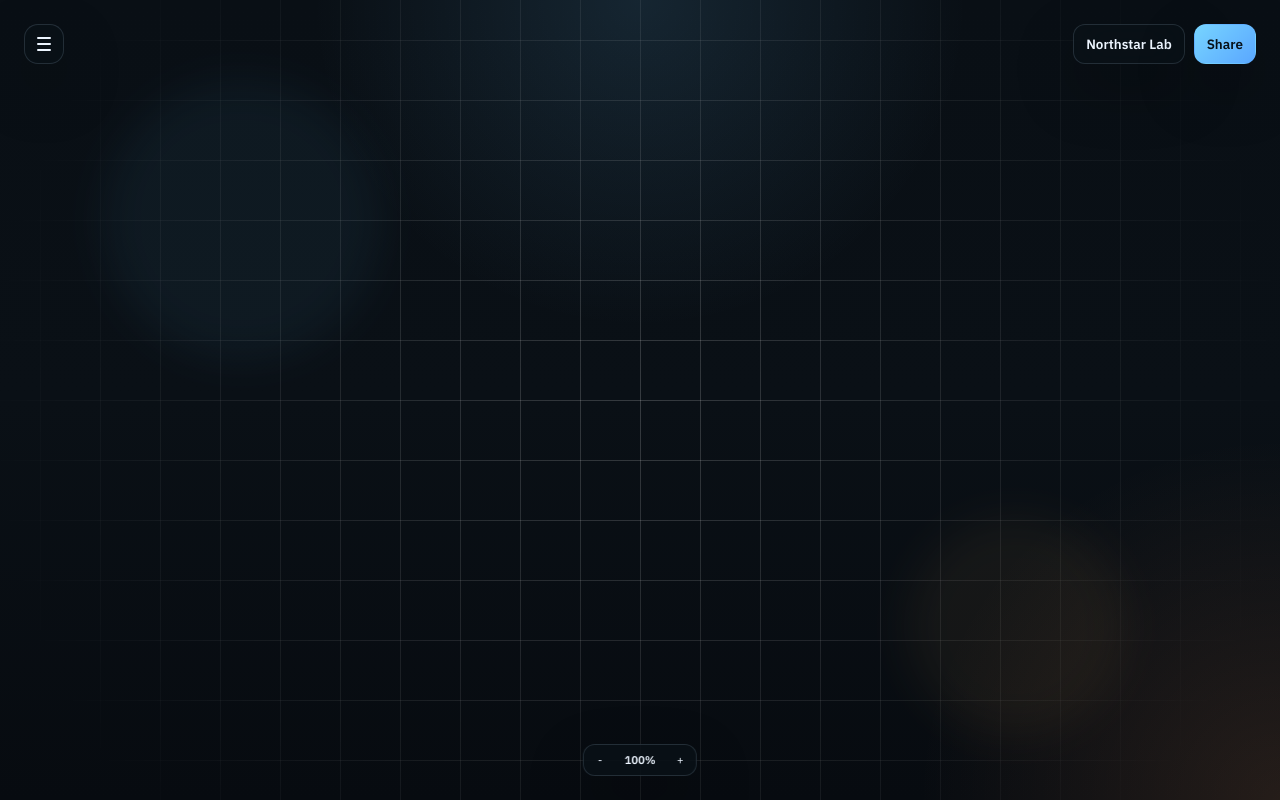
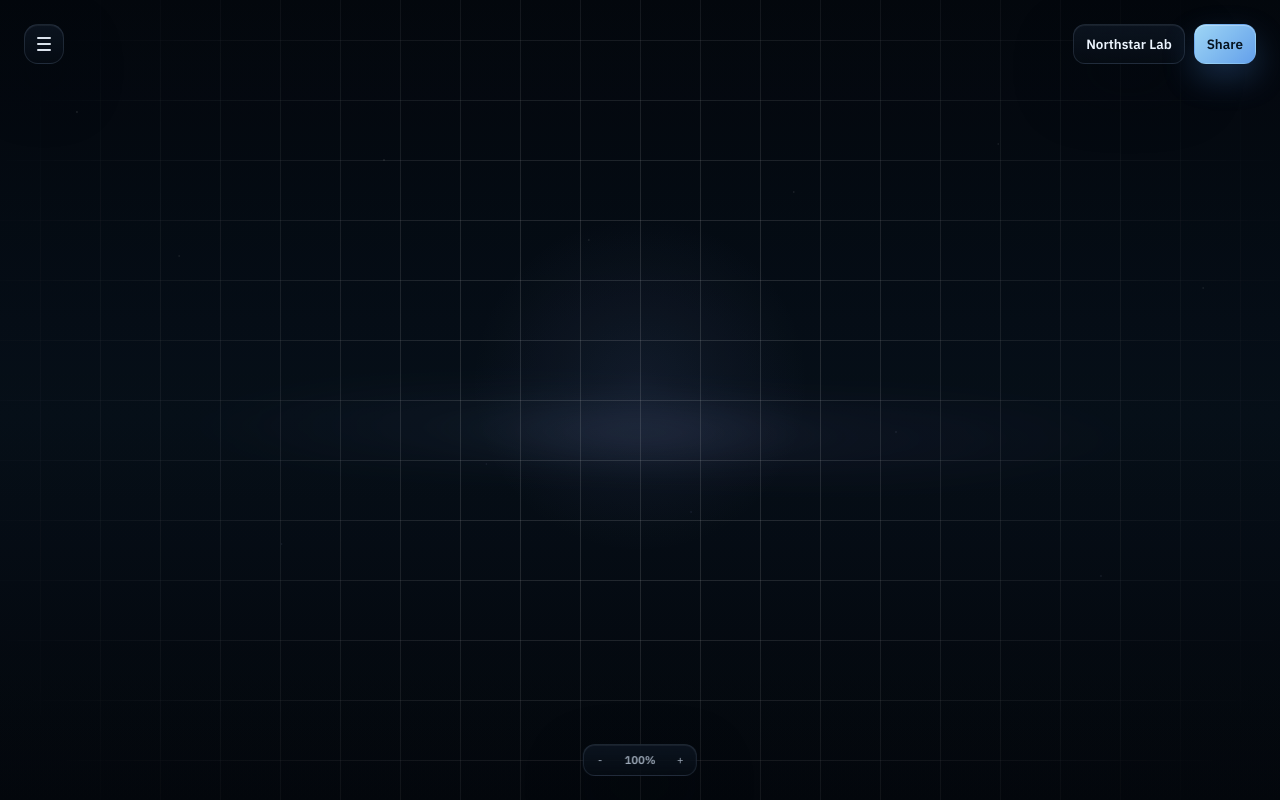
Before and after one commit to abobneil/codex-workspaces, a React (Vite) app: page / in a window 1280 px wide. Built offline with nearby package versions, Linux system fonts and the light colour scheme.

Commit message:
Refine canvas styling and add style guide

```diff
--- a/src/styles.css
+++ b/src/styles.css
@@ -8,7 +8,24 @@
   -moz-osx-font-smoothing: grayscale;
 
   --text: #edf5ff;
-  --text-soft: rgba(221, 235, 247, 0.74);
+  --text-soft: rgba(212, 226, 242, 0.72);
+  --text-dim: rgba(175, 194, 216, 0.52);
+  --surface-strong: rgba(10, 18, 28, 0.9);
+  --surface-raised: rgba(8, 14, 22, 0.74);
+  --surface-muted: rgba(255, 255, 255, 0.035);
+  --surface-hover: rgba(123, 165, 221, 0.1);
+  --surface-active: rgba(126, 176, 255, 0.16);
+  --border-soft: rgba(170, 199, 230, 0.14);
+  --border-strong: rgba(182, 212, 246, 0.26);
+  --highlight-inner: inset 0 1px 0 rgba(255, 255, 255, 0.06);
+  --shadow-float: 0 24px 60px rgba(2, 7, 14, 0.36);
+  --shadow-glow: 0 0 0 1px rgba(140, 182, 255, 0.12), 0 18px 44px rgba(4, 10, 20, 0.34);
+  --accent-ice-1: #a4deff;
+  --accent-ice-2: #6caefe;
+  --accent-indigo: #9e98ff;
+  --accent-glow: rgba(121, 174, 255, 0.28);
+  --danger-1: #efb29f;
+  --danger-2: #c86e6c;
   --font-body: 'IBM Plex Sans', 'Segoe UI', sans-serif;
   --font-heading: 'Space Grotesk', 'Segoe UI', sans-serif;
 }
@@ -33,7 +50,7 @@ body {
   overscroll-behavior: none;
   font-family: var(--font-body);
   color: var(--text);
-  background: #070c11;
+  background: #03070d;
 }
 
 a {
@@ -50,6 +67,25 @@ textarea {
 
 button {
   cursor: pointer;
+  transition:
+    transform 160ms ease,
+    background-color 160ms ease,
+    border-color 160ms ease,
+    box-shadow 180ms ease,
+    color 160ms ease,
+    opacity 160ms ease;
+}
+
+button:disabled {
+  cursor: not-allowed;
+}
+
+button:focus-visible,
+input:focus-visible {
+  outline: none;
+  box-shadow:
+    0 0 0 1px rgba(5, 10, 18, 0.92),
+    0 0 0 3px rgba(122, 173, 255, 0.36);
 }
 
 #root {
@@ -62,36 +98,46 @@ button {
   height: 100svh;
   overflow: hidden;
   background:
-    radial-gradient(circle at top, rgba(112, 200, 255, 0.12), transparent 32%),
-    radial-gradient(circle at bottom right, rgba(255, 157, 92, 0.12), transparent 24%),
-    linear-gradient(180deg, #090f15 0%, #0a1016 50%, #070b10 100%);
+    radial-gradient(circle at 50% 48%, rgba(112, 132, 196, 0.12), transparent 22%),
+    linear-gradient(180deg, #03070d 0%, #07101a 52%, #04070c 100%);
 }
 
 .infinite-canvas-page::before,
 .infinite-canvas-page::after {
   content: '';
   position: absolute;
-  inset: auto;
+  inset: 0;
   pointer-events: none;
-  border-radius: 999px;
-  filter: blur(22px);
-  opacity: 0.7;
+  z-index: 0;
 }
 
 .infinite-canvas-page::before {
-  top: 10%;
-  left: 8%;
-  width: 280px;
-  height: 280px;
-  background: rgba(103, 199, 255, 0.08);
+  inset: -10%;
+  background:
+    radial-gradient(ellipse at 50% 50%, rgba(171, 185, 255, 0.15), transparent 18%),
+    radial-gradient(ellipse at 40% 48%, rgba(123, 163, 214, 0.08), transparent 24%),
+    radial-gradient(ellipse at 62% 52%, rgba(148, 135, 218, 0.08), transparent 24%);
+  filter: blur(44px);
+  opacity: 0.72;
+  transform: scaleY(0.34) translateY(10%);
 }
 
 .infinite-canvas-page::after {
-  right: 12%;
-  bottom: 8%;
-  width: 220px;
-  height: 220px;
-  background: rgba(255, 184, 108, 0.08);
+  background:
+    radial-gradient(circle at 6% 14%, rgba(255, 255, 255, 0.18) 0 0.8px, transparent 1.2px),
+    radial-gradient(circle at 14% 32%, rgba(255, 255, 255, 0.14) 0 0.7px, transparent 1.1px),
+    radial-gradient(circle at 22% 68%, rgba(184, 198, 255, 0.16) 0 0.7px, transparent 1.1px),
+    radial-gradient(circle at 30% 20%, rgba(255, 255, 255, 0.16) 0 0.8px, transparent 1.2px),
+    radial-gradient(circle at 38% 58%, rgba(198, 213, 255, 0.14) 0 0.7px, transparent 1.1px),
+    radial-gradient(circle at 46% 30%, rgba(255, 255, 255, 0.16) 0 0.7px, transparent 1.1px),
+    radial-gradient(circle at 54% 64%, rgba(173, 189, 255, 0.14) 0 0.8px, transparent 1.2px),
+    radial-gradient(circle at 62% 24%, rgba(255, 255, 255, 0.17) 0 0.8px, transparent 1.2px),
+    radial-gradient(circle at 70% 54%, rgba(205, 217, 255, 0.14) 0 0.7px, transparent 1.1px),
+    radial-gradient(circle at 78% 18%, rgba(255, 255, 255, 0.15) 0 0.8px, transparent 1.2px),
+    radial-gradient(circle at 86% 72%, rgba(190, 205, 255, 0.14) 0 0.8px, transparent 1.2px),
+    radial-gradient(circle at 94% 36%, rgba(255, 255, 255, 0.14) 0 0.7px, transparent 1.1px),
+    linear-gradient(180deg, rgba(4, 9, 15, 0.24), rgba(4, 9, 15, 0.3));
+  opacity: 0.42;
 }
 
 .canvas-viewport-shell {
@@ -113,7 +159,8 @@ button {
 }
 
 .canvas-grid {
-  mask-image: radial-gradient(circle at center, rgba(0, 0, 0, 1), transparent 88%);
+  opacity: 0.74;
+  mask-image: radial-gradient(circle at center, rgba(0, 0, 0, 1) 24%, transparent 92%);
 }
 
 .canvas-world {
@@ -136,8 +183,8 @@ button {
   z-index: 4;
   border: 0;
   padding: 0;
-  background: rgba(4, 9, 14, 0.05);
-  backdrop-filter: blur(0.5px);
+  background: rgba(3, 7, 13, 0.18);
+  backdrop-filter: blur(8px);
 }
 
 .canvas-overlay-backdrop--clear {
@@ -147,8 +194,8 @@ button {
 
 .canvas-overlay-backdrop--stacked {
   z-index: 6;
-  background: rgba(4, 9, 14, 0.1);
-  backdrop-filter: blur(1px);
+  background: rgba(3, 7, 13, 0.32);
+  backdrop-filter: blur(14px);
 }
 
 .canvas-zoom-dock,
@@ -163,10 +210,10 @@ button {
 .canvas-modal__close,
 .canvas-icon-button,
 .workspace-card {
-  border: 1px solid rgba(171, 203, 228, 0.16);
-  background: rgba(10, 17, 24, 0.78);
-  box-shadow: 0 24px 60px rgba(0, 0, 0, 0.28);
-  backdrop-filter: blur(20px);
+  border: 1px solid var(--border-soft);
+  background: linear-gradient(180deg, rgba(12, 21, 33, 0.9), rgba(7, 13, 21, 0.72));
+  box-shadow: var(--highlight-inner), var(--shadow-float);
+  backdrop-filter: blur(24px) saturate(135%);
 }
 
 .canvas-icon-button {
@@ -185,7 +232,7 @@ button {
   width: 14px;
   height: 2px;
   border-radius: 999px;
-  background: var(--text);
+  background: rgba(238, 245, 255, 0.92);
 }
 
 .canvas-menu-panel {
@@ -207,8 +254,9 @@ button {
   font-size: 0.88rem;
 }
 
-.canvas-menu-item:hover {
-  background: rgba(22, 34, 47, 0.92);
+.canvas-menu-item:hover,
+.canvas-menu-item:focus-visible {
+  background: var(--surface-hover);
 }
 
 .canvas-header-actions {
@@ -236,9 +284,9 @@ button {
 
 .workspace-menu-panel__eyebrow {
   margin: 0;
-  color: var(--text-soft);
+  color: var(--text-dim);
   font-size: 0.72rem;
-  letter-spacing: 0.12em;
+  letter-spacing: 0.1em;
   text-transform: uppercase;
 }
 
@@ -267,21 +315,33 @@ button {
 }
 
 .workspace-menu-item small {
-  color: var(--text-soft);
+  color: var(--text-dim);
   font-size: 0.74rem;
 }
 
 .workspace-menu-item.is-active,
 .workspace-menu-item:hover,
-.workspace-menu-all:hover {
-  background: rgba(22, 34, 47, 0.92);
+.workspace-menu-item:focus-visible {
+  background: var(--surface-hover);
+  border-color: rgba(166, 198, 233, 0.18);
 }
 
 .workspace-menu-all {
-  color: #10161d;
+  color: #06121d;
   font-weight: 700;
-  background: linear-gradient(135deg, #ffd08a 0%, #ff9f71 100%);
+  background: linear-gradient(135deg, rgba(164, 222, 255, 0.92), rgba(122, 157, 255, 0.88));
   border-color: transparent;
+  box-shadow:
+    inset 0 1px 0 rgba(255, 255, 255, 0.28),
+    0 16px 36px rgba(53, 98, 170, 0.24);
+}
+
+.workspace-menu-all:hover,
+.workspace-menu-all:focus-visible {
+  transform: translateY(-1px);
+  box-shadow:
+    inset 0 1px 0 rgba(255, 255, 255, 0.34),
+    0 18px 40px rgba(58, 108, 186, 0.28);
 }
 
 .canvas-chip-button,
@@ -294,9 +354,20 @@ button {
 }
 
 .canvas-primary-button {
-  background: linear-gradient(135deg, #77d4ff 0%, #5aa7ff 100%);
-  color: #071018;
+  background: linear-gradient(135deg, rgba(164, 222, 255, 0.96), rgba(108, 174, 254, 0.92));
+  color: #06131f;
   border-color: transparent;
+  box-shadow:
+    inset 0 1px 0 rgba(255, 255, 255, 0.28),
+    0 14px 32px rgba(76, 136, 214, 0.28);
+}
+
+.canvas-primary-button:hover,
+.canvas-primary-button:focus-visible {
+  transform: translateY(-1px);
+  box-shadow:
+    inset 0 1px 0 rgba(255, 255, 255, 0.34),
+    0 18px 38px rgba(76, 136, 214, 0.34);
 }
 
 .canvas-zoom-dock {
@@ -323,12 +394,12 @@ button {
 .canvas-zoom-dock button {
   border: 0;
   background: transparent;
-  color: var(--text);
+  color: var(--text-soft);
   font-size: 0.7rem;
 }
 
 .canvas-zoom-value {
-  color: var(--text-soft);
+  color: var(--text);
   font-weight: 600;
   font-size: 0.7rem;
 }
@@ -363,9 +434,9 @@ button {
 
 .canvas-modal__eyebrow {
   margin: 0 0 0.35rem;
-  color: var(--text-soft);
+  color: var(--text-dim);
   font-size: 0.72rem;
-  letter-spacing: 0.12em;
+  letter-spacing: 0.1em;
   text-transform: uppercase;
 }
 
@@ -387,9 +458,10 @@ button {
   align-items: center;
   gap: 0.25rem;
   padding: 0.25rem;
-  border: 1px solid rgba(171, 203, 228, 0.16);
+  border: 1px solid var(--border-soft);
   border-radius: 14px;
-  background: rgba(255, 255, 255, 0.04);
+  background: rgba(255, 255, 255, 0.03);
+  box-shadow: inset 0 1px 0 rgba(255, 255, 255, 0.04);
 }
 
 .canvas-modal__toggle-option {
@@ -406,7 +478,8 @@ button {
 }
 
 .canvas-modal__toggle-option.is-active {
-  background: rgba(119, 212, 255, 0.14);
+  background: linear-gradient(135deg, rgba(112, 160, 255, 0.2), rgba(119, 212, 255, 0.12));
+  box-shadow: inset 0 1px 0 rgba(255, 255, 255, 0.08);
   color: var(--text);
 }
 
@@ -435,8 +508,11 @@ button {
   width: 38px;
   height: 38px;
   padding: 0;
-  background: linear-gradient(135deg, #ffd08a 0%, #ff9f71 100%);
-  color: #10161d;
+  background: linear-gradient(135deg, rgba(164, 222, 255, 0.94), rgba(158, 152, 255, 0.88));
+  color: #09131d;
+  box-shadow:
+    inset 0 1px 0 rgba(255, 255, 255, 0.28),
+    0 12px 30px rgba(76, 116, 214, 0.24);
 }
 
 .canvas-modal__action-secondary {
@@ -477,11 +553,26 @@ button {
   padding: 1rem;
   border-radius: 18px;
   text-align: left;
+  position: relative;
+  overflow: hidden;
+}
+
+.workspace-card::before {
+  content: '';
+  position: absolute;
+  inset: 0 0 auto;
+  height: 1px;
+  background: linear-gradient(90deg, transparent, rgba(255, 255, 255, 0.12), transparent);
+  pointer-events: none;
 }
 
 .workspace-card.is-active {
-  border-color: rgba(119, 212, 255, 0.62);
-  box-shadow: 0 0 0 1px rgba(119, 212, 255, 0.24), 0 24px 60px rgba(0, 0, 0, 0.28);
+  border-color: rgba(155, 195, 255, 0.28);
+  box-shadow:
+    inset 0 1px 0 rgba(255, 255, 255, 0.08),
+    0 0 0 1px rgba(135, 182, 255, 0.08),
+    0 18px 48px rgba(3, 9, 18, 0.34),
+    0 0 28px rgba(96, 145, 224, 0.12);
 }
 
 .workspace-card__header {
@@ -500,7 +591,7 @@ button {
 .workspace-card__header h3 {
   margin: 0;
   font-family: var(--font-heading);
-  font-size: 1.05rem;
+  font-size: 1.1rem;
   letter-spacing: -0.04em;
 }
 
@@ -509,12 +600,12 @@ button {
   display: inline-flex;
   align-items: center;
   justify-content: center;
-  border: 1px solid rgba(171, 203, 228, 0.16);
+  border: 1px solid var(--border-soft);
   border-radius: 999px;
   width: 32px;
   height: 32px;
   padding: 0;
-  background: rgba(255, 255, 255, 0.04);
+  background: rgba(255, 255, 255, 0.035);
   color: var(--text-soft);
 }
 
@@ -529,7 +620,7 @@ button {
 }
 
 .workspace-card__trash {
-  border-color: rgba(171, 203, 228, 0.16);
+  border-color: var(--border-soft);
 }
 
 .workspace-card__trash:disabled {
@@ -538,7 +629,7 @@ button {
 }
 
 .workspace-card__restore {
-  border: 1px solid rgba(171, 203, 228, 0.16);
+  border: 1px solid var(--border-soft);
   padding: 0.42rem 0.65rem;
   font-size: 0.74rem;
   font-weight: 600;
@@ -556,10 +647,10 @@ button {
 }
 
 .workspace-card__meta dt {
-  color: var(--text-soft);
+  color: var(--text-dim);
   font-size: 0.72rem;
   text-transform: uppercase;
-  letter-spacing: 0.08em;
+  letter-spacing: 0.06em;
 }
 
 .workspace-card__meta dd {
@@ -581,9 +672,10 @@ button {
   display: grid;
   gap: 0.6rem;
   padding: 1.2rem;
-  border: 1px dashed rgba(171, 203, 228, 0.18);
+  border: 1px dashed rgba(171, 199, 228, 0.16);
   border-radius: 18px;
   color: var(--text-soft);
+  background: rgba(255, 255, 255, 0.02);
 }
 
 .workspace-recovery-empty h3,
@@ -609,17 +701,18 @@ button {
 }
 
 .workspace-editor__field span {
-  color: var(--text-soft);
+  color: var(--text-dim);
   font-size: 0.8rem;
 }
 
 .workspace-editor__field input {
   width: 100%;
-  border: 1px solid rgba(171, 203, 228, 0.16);
+  border: 1px solid var(--border-soft);
   border-radius: 14px;
   padding: 0.8rem 0.9rem;
   background: rgba(255, 255, 255, 0.04);
   color: var(--text);
+  box-shadow: inset 0 1px 0 rgba(255, 255, 255, 0.04);
 }
 
 .workspace-editor__actions {
@@ -638,15 +731,18 @@ button {
 }
 
 .workspace-editor__secondary {
-  border: 1px solid rgba(171, 203, 228, 0.16);
-  background: rgba(255, 255, 255, 0.04);
+  border: 1px solid var(--border-soft);
+  background: rgba(255, 255, 255, 0.035);
   color: var(--text);
 }
 
 .workspace-editor__primary {
   border: 0;
-  background: linear-gradient(135deg, #77d4ff 0%, #5aa7ff 100%);
-  color: #071018;
+  background: linear-gradient(135deg, rgba(164, 222, 255, 0.94), rgba(108, 174, 254, 0.9));
+  color: #06131f;
+  box-shadow:
+    inset 0 1px 0 rgba(255, 255, 255, 0.3),
+    0 14px 32px rgba(76, 136, 214, 0.26);
 }
 
 .workspace-delete {
@@ -658,10 +754,57 @@ button {
   border: 0;
   border-radius: 12px;
   padding: 0.7rem 0.9rem;
-  background: linear-gradient(135deg, #ffab8a 0%, #ff7b6b 100%);
-  color: #1b0f0f;
+  background: linear-gradient(135deg, rgba(239, 178, 159, 0.96), rgba(200, 110, 108, 0.92));
+  color: #1d1011;
+  box-shadow:
+    inset 0 1px 0 rgba(255, 255, 255, 0.16),
+    0 14px 30px rgba(99, 35, 37, 0.18);
   font-size: 0.82rem;
   font-weight: 700;
+}
+
+.canvas-icon-button:hover,
+.canvas-icon-button:focus-visible,
+.canvas-chip-button:hover,
+.canvas-chip-button:focus-visible,
+.canvas-zoom-dock button:hover,
+.canvas-zoom-dock button:focus-visible,
+.canvas-modal__close:hover,
+.canvas-modal__close:focus-visible,
+.workspace-card__edit:hover,
+.workspace-card__edit:focus-visible,
+.workspace-card__trash:hover:not(:disabled),
+.workspace-card__trash:focus-visible,
+.workspace-card__restore:hover,
+.workspace-card__restore:focus-visible,
+.workspace-editor__secondary:hover,
+.workspace-editor__secondary:focus-visible {
+  transform: translateY(-1px);
+  background: var(--surface-hover);
+  border-color: rgba(171, 203, 228, 0.2);
+}
+
+.canvas-modal__action-primary:hover,
+.canvas-modal__action-primary:focus-visible,
+.workspace-editor__primary:hover,
+.workspace-editor__primary:focus-visible {
+  transform: translateY(-1px);
+  box-shadow:
+    inset 0 1px 0 rgba(255, 255, 255, 0.34),
+    0 18px 38px rgba(76, 136, 214, 0.32);
+}
+
+.workspace-delete__primary:hover,
+.workspace-delete__primary:focus-visible {
+  transform: translateY(-1px);
+  box-shadow:
+    inset 0 1px 0 rgba(255, 255, 255, 0.2),
+    0 16px 32px rgba(99, 35, 37, 0.22);
+}
+
+.workspace-card:not(.workspace-card--recovery):hover {
+  transform: translateY(-1px);
+  border-color: rgba(171, 203, 228, 0.18);
 }
 
 .settings-section {
@@ -678,9 +821,9 @@ button {
 
 .settings-section__eyebrow {
   margin: 0 0 0.3rem;
-  color: var(--text-soft);
+  color: var(--text-dim);
   font-size: 0.72rem;
-  letter-spacing: 0.12em;
+  letter-spacing: 0.1em;
   text-transform: uppercase;
 }
 
@@ -702,16 +845,17 @@ button {
 .settings-toggle input[type='checkbox'] {
   width: 16px;
   height: 16px;
-  accent-color: #77d4ff;
+  accent-color: var(--accent-ice-2);
 }
 
 .settings-field {
   display: grid;
   gap: 0.55rem;
   padding: 0.9rem;
-  border: 1px solid rgba(171, 203, 228, 0.12);
+  border: 1px solid rgba(171, 203, 228, 0.1);
   border-radius: 16px;
-  background: rgba(255, 255, 255, 0.03);
+  background: rgba(255, 255, 255, 0.025);
+  box-shadow: inset 0 1px 0 rgba(255, 255, 255, 0.04);
 }
 
 .settings-field__label-row {
@@ -730,7 +874,7 @@ button {
 
 .settings-field input[type='range'] {
   width: 100%;
-  accent-color: #77d4ff;
+  accent-color: var(--accent-ice-2);
 }
 
 .settings-field--color input[type='color'] {
```
Also changed, not shown: 1 other file (tests, documents, lock files or other folders).
